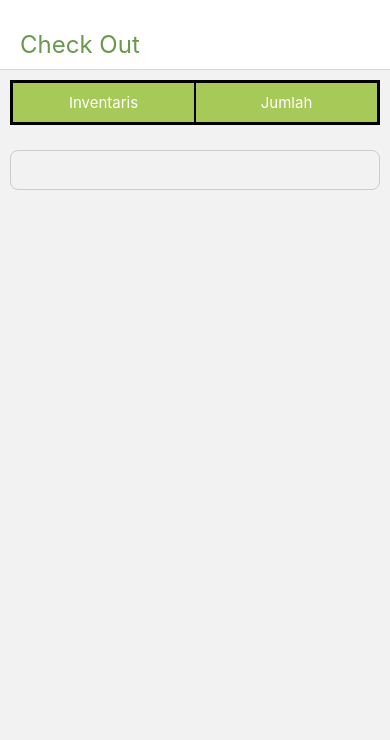
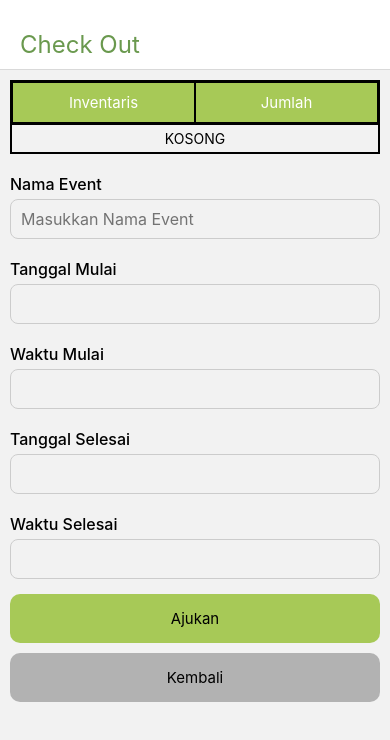
Before and after one commit to IvanSholana/LogisTrack-Rebuild, a React Native app: screen /Checkout in a window 390 px wide. Shown: the top 740 px of the page. Built offline with nearby package versions, Linux system fonts and the light colour scheme.

Commit message:
feat : add floating button

```diff
--- a/App.js
+++ b/App.js
@@ -12,7 +12,7 @@ import HistoryEventScreen from "./screens/HistoryEventScreen";
 import ProfileScreen from "./screens/ProfileScreen";
 import { colors } from "./constants/colors";
 import store from "./redux/Store";
-import CheckoutScreen from "./screens/CheckOutScreen";
+import CheckoutScreen from "./screens/CheckoutScreen";
 
 const Stack = createStackNavigator();
 const Tab = createBottomTabNavigator();
--- /dev/null
+++ b/components/FloatingButton/FloatingButtonComponent.js
@@ -0,0 +1,34 @@
+import { TouchableOpacity, StyleSheet } from "react-native";
+import { colors } from "../../constants/colors";
+import Icon from "react-native-vector-icons/FontAwesome";
+
+const FloatingButtonComponent = ({ icon, onpress }) => {
+  return (
+    <>
+      <TouchableOpacity style={styles.button} onPress={() => onpress(true)}>
+        <Icon name={icon} size={30} color="white" />
+      </TouchableOpacity>
+    </>
+  );
+};
+
+const styles = StyleSheet.create({
+  button: {
+    alignItems: "center",
+    justifyContent: "center",
+    width: 70,
+    height: 70,
+    backgroundColor: colors.buttonLogin,
+    borderRadius: 100,
+    elevation: 5, // Atau gunakan shadow properties berikut
+    // shadowColor: '#000',
+    // shadowOffset: { width: 0, height: 2 },
+    // shadowOpacity: 0.8,
+    // shadowRadius: 3,
+    right: 20,
+    bottom: 20, // Sesuaikan dengan kebutuhan
+    position: "absolute",
+  },
+});
+
+export default FloatingButtonComponent;
--- a/components/Table/TableComponent.js
+++ b/components/Table/TableComponent.js
@@ -3,6 +3,7 @@ import { FlatList } from "react-native-gesture-handler";
 import { colors } from "../../constants/colors";
 
 const TableComponent = ({ data }) => {
+  const datainventory = [...data];
   return (
     <>
       <View style={styles.table}>
@@ -11,6 +12,7 @@ const TableComponent = ({ data }) => {
           <Text style={styles.head}>Jumlah</Text>
         </View>
         <View>
+          {datainventory.length > 0 ? (
             <FlatList
               data={data}
               renderItem={({ item }) => (
@@ -20,6 +22,11 @@ const TableComponent = ({ data }) => {
                 </View>
               )}
             />
+          ) : (
+            <View style={styles.content}>
+              <Text style={styles.textContent}>KOSONG</Text>
+            </View>
+          )}
         </View>
       </View>
     </>
--- a/constants/colors.js
+++ b/constants/colors.js
@@ -5,7 +5,7 @@ export const colors = {
   eventCompleted: "#A7C957",
   tabActive: "#6A994E",
   buttonLogin: "#A7C957",
-  buttonRegister: "#D9D9D9",
+  buttonRegister: "#b2b2b2",
   loginText: "white",
   registerText: "#737373",
 };
--- a/containers/Checkout/CheckoutContainer.js
+++ b/containers/Checkout/CheckoutContainer.js
@@ -1,9 +1,11 @@
 import { useSelector } from "react-redux";
 import TableComponent from "../../components/Table/TableComponent";
-import { StyleSheet, View } from "react-native";
+import { ScrollView, StyleSheet, View } from "react-native";
 import TextInputComponent from "../../components/TextInput/TextInputComponent";
+import ButtonComponent from "../../components/Button/ButtonComponent";
+import { colors } from "../../constants/colors";
 
-const CheckoutContainer = () => {
+const CheckoutContainer = ({ navigation }) => {
   const { itemsreservation: itemsdata, roomsreservation: itemsroom } =
     useSelector((state) => state.reservation);
 
@@ -16,9 +18,29 @@ const CheckoutContainer = () => {
       <View style={styles.tableSection}>
         <TableComponent data={data} />
       </View>
-      <View style={styles.formSection}>
-        <TextInputComponent />
-      </View>
+      <ScrollView>
+        <View style={styles.formSection}>
+          <TextInputComponent
+            textinputname={"Nama Event"}
+            placeholder={"Masukkan Nama Event"}
+          />
+          <TextInputComponent textinputname={"Tanggal Mulai"} />
+          <TextInputComponent textinputname={"Waktu Mulai"} />
+          <TextInputComponent textinputname={"Tanggal Selesai"} />
+          <TextInputComponent textinputname={"Waktu Selesai"} />
+        </View>
+        <View style={styles.buttoncontainer}>
+          <ButtonComponent
+            buttontext={"Ajukan"}
+            buttonstyle={{ backgroundColor: colors.buttonLogin }}
+          />
+          <ButtonComponent
+            buttontext={"Kembali"}
+            buttonstyle={{ backgroundColor: colors.buttonRegister }}
+            onPress={() => navigation.navigate("Item")}
+          />
+        </View>
+      </ScrollView>
     </>
   );
 };
--- a/containers/Item/UserItemContainer.js
+++ b/containers/Item/UserItemContainer.js
@@ -6,13 +6,14 @@ import { useDispatch, useSelector } from "react-redux";
 import CheckBoxComponent from "../../components/CheckBox/CheckBoxComponent";
 import roomList from "../../data/local/RoomData";
 import { setReservation } from "../../redux/ReservationSlice";
+import FloatingButtonComponent from "../../components/FloatingButton/FloatingButtonComponent";
 
 const UserItemContainer = ({ navigation }) => {
   const [activeScreen, setActiveScreen] = useState("Peralatan");
   const { itemsreservation: itemsdata, roomsreservation: itemsroom } =
     useSelector((state) => state.reservation);
-
   const dispatch = useDispatch();
+  const [calendar, setCalendar] = useState();
 
   const updateData = (nama, newValue) => {
     const updatedItemsData = itemsdata.map((item) => {
@@ -77,12 +78,20 @@ const UserItemContainer = ({ navigation }) => {
           />
         )}
       </View>
+      <View style={styles.calendar}>
+        <FloatingButtonComponent icon={"calendar"} onpress={setCalendar} />
+      </View>
     </>
   );
 };
 
 const styles = StyleSheet.create({
   itemSection: { flex: 1 },
+  calendar: {
+    position: "absolute",
+    bottom: 16, // Sesuaikan dengan jarak dari bawah
+    right: 16, // Sesuaikan dengan jarak dari kanan
+  },
 });
 
 export default UserItemContainer;
--- a/screens/CheckoutScreen.js
+++ b/screens/CheckoutScreen.js
@@ -1,15 +1,14 @@
 import { StyleSheet, View } from "react-native";
 import AppBarComponent from "../components/AppBar/AppBarComponent";
 import CheckoutContainer from "../containers/Checkout/CheckoutContainer";
+import { ScrollView } from "react-native-gesture-handler";
 
-const CheckoutScreen = () => {
+const CheckoutScreen = ({ navigation }) => {
   return (
     <>
       <View style={styles.container}>
         <AppBarComponent content={"Check Out"} />
-        <View style={styles.content}>
-          <CheckoutContainer />
-        </View>
+        <CheckoutContainer navigation={navigation} />
       </View>
     </>
   );
@@ -19,9 +18,6 @@ const styles = StyleSheet.create({
   container: {
     flex: 1,
   },
-  content: {
-    flex: 1,
-  },
 });
 
 export default CheckoutScreen;
```
Lines whose indentation alone changed are shown as unchanged.
